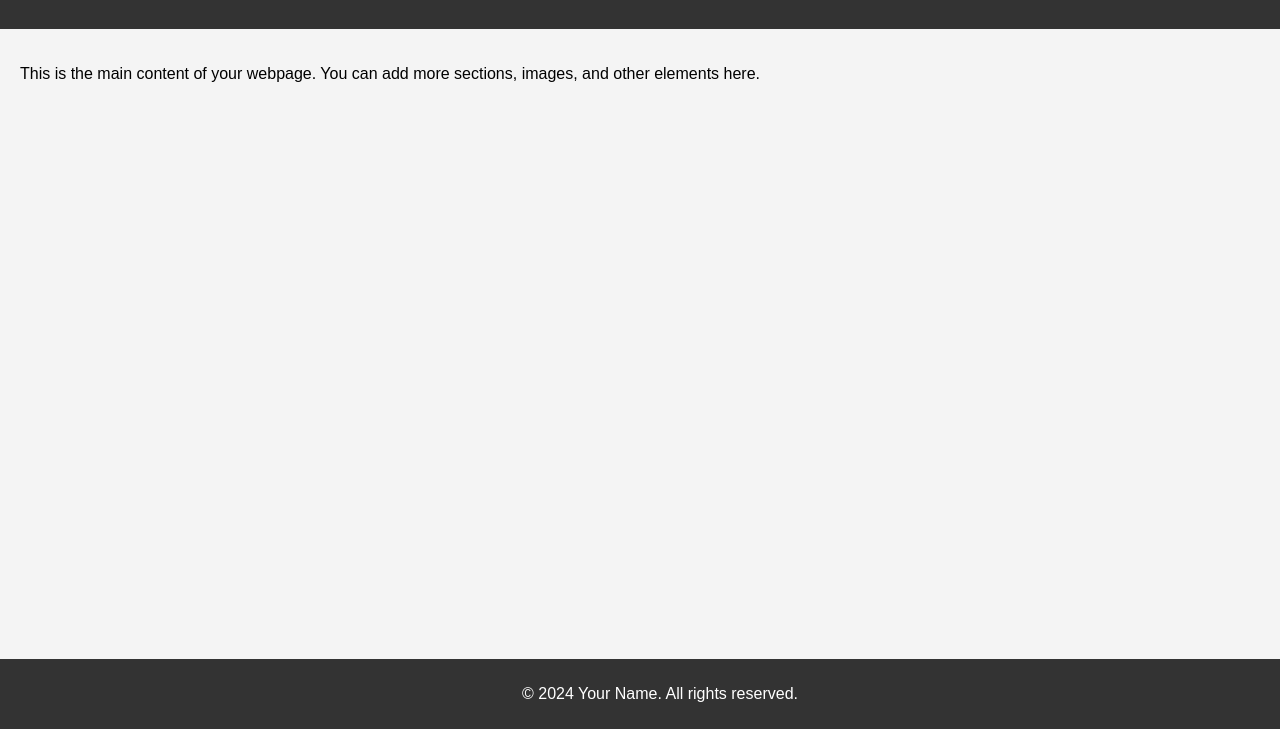
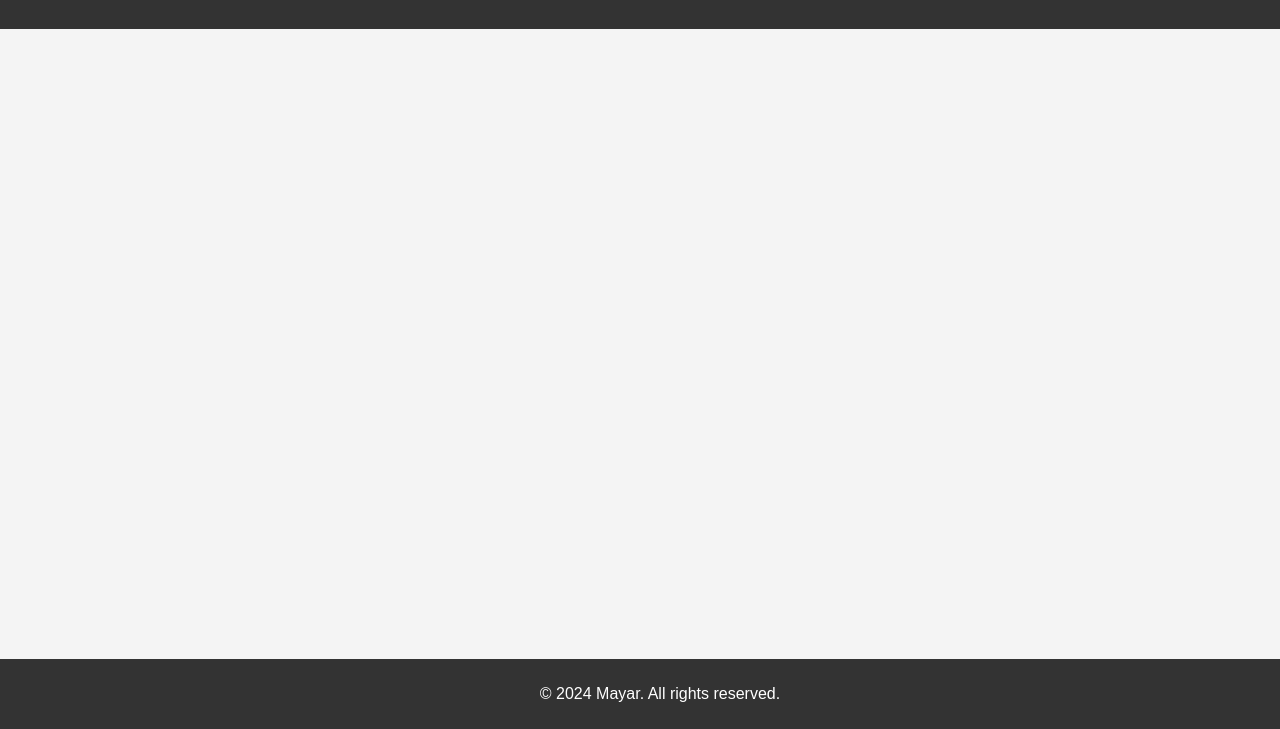
Before and after one commit to Mayar111/Mayar111.github.io, a plain HTML site: page index.html in a window 1280 px wide. Shown: the part 71-800 px from the top of the page. Drawn offline with Linux system fonts and the light colour scheme.

Commit message:
index.html

```diff
--- a/index.html
+++ b/index.html
@@ -37,10 +37,10 @@
         <h1>Welcome to My Website</h1>
     </header>
     <main>
-        <p>This is the main content of your webpage. You can add more sections, images, and other elements here.</p>
+
     </main>
     <footer>
-        <p>&copy; 2024 Your Name. All rights reserved.</p>
+        <p>&copy; 2024 Mayar. All rights reserved.</p>
     </footer>
 </body>
 </html>
```
